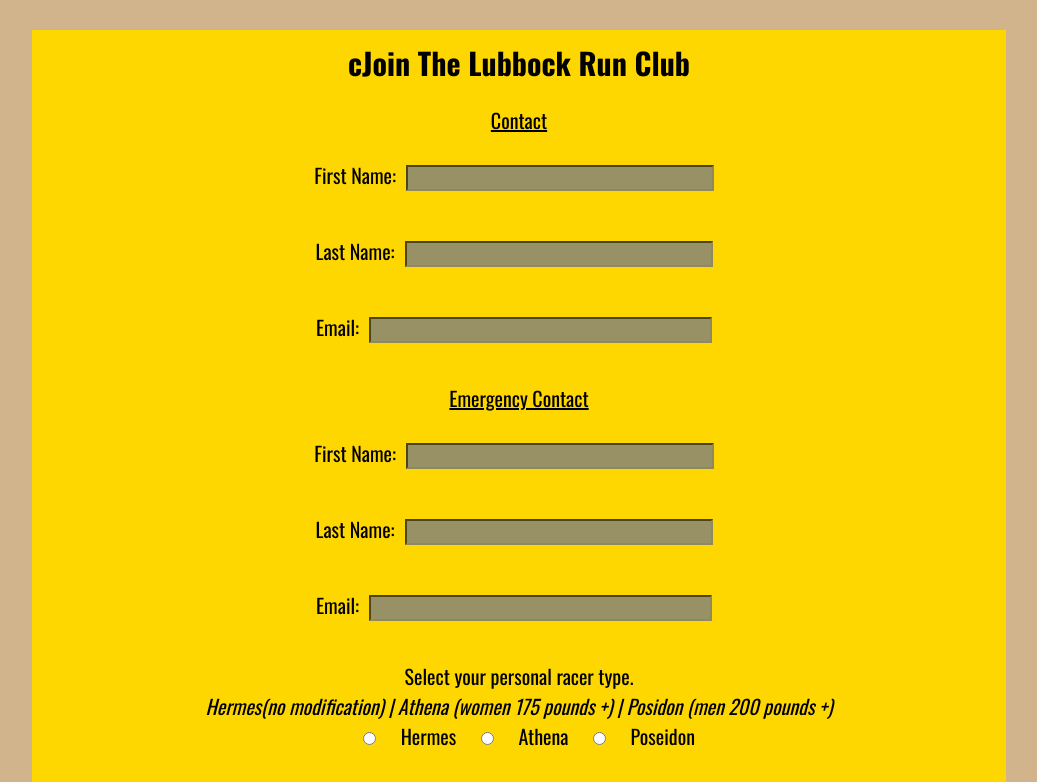
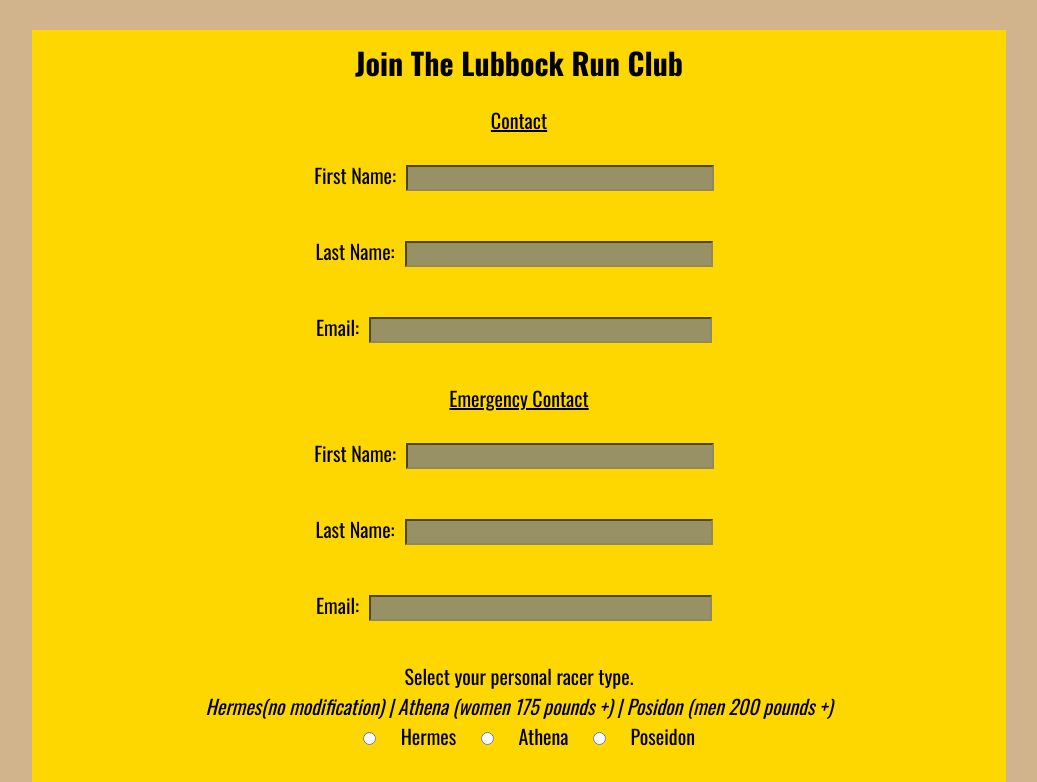
Before and after one commit to Kiritchell/Basecamp, a plain HTML site: page Form/index.html in a window 1280 px wide. Shown: the top 782 px of the page, without its empty margins (121-1158 px from the left). Drawn offline with nearby package versions, Linux system fonts and the light colour scheme.

Commit message:
index.html

```diff
--- a/Form/index.html
+++ b/Form/index.html
@@ -12,7 +12,7 @@
       <form class="form" action="mailto:kiritchell@gmail.com" method=”POST"
       enctype=”multipart/form-data”
       name=”EmailForm”>
-        <h1 class="title">cJoin The Lubbock Run Club</h1>
+        <h1 class="title">Join The Lubbock Run Club</h1>
         <p><u>Contact</u></p>
         <p class="contactinfo"> First Name:<input class="nameinput" type="text" name="name" maxlength="20" required /> </p>
         <p class="contactinfo">Last Name:<input class="nameinput" type="text" name="name" maxlength="20" /></p>
```
